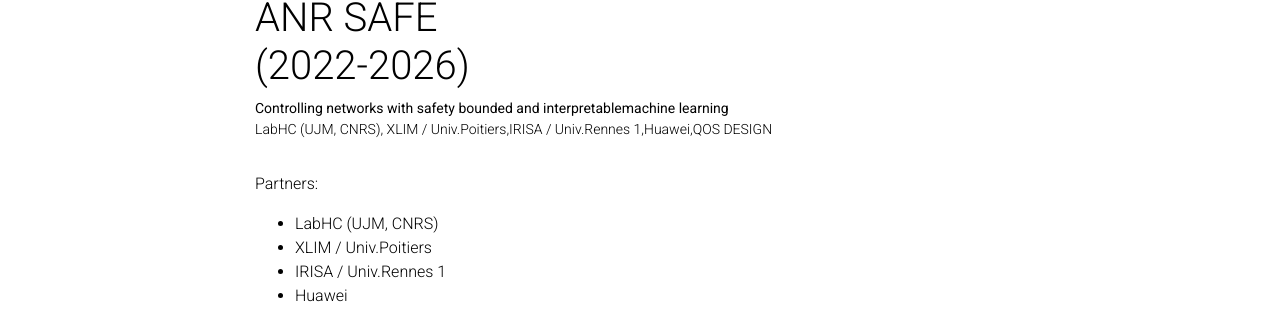
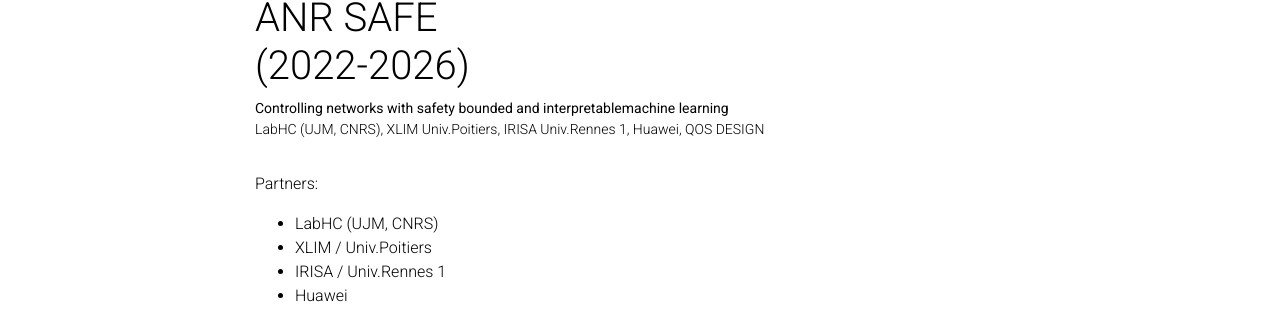
Before and after one commit to labhc-malice/labhc-malice.github.io, a Jekyll site: the page built from _projects/SAFE.md, in a window 1280 px wide and 1049 px high. Shown: the part 111-422 px from the top of the window. Built offline with Jekyll 4.4.1, drawn with Linux system fonts in a browser that asks for light colours; comment, search, counter and statistics services are not loaded; a style sheet for code colours, icons or effects is not loaded.

Commit message:
Update Safe description again

```diff
--- a/_projects/SAFE.md
+++ b/_projects/SAFE.md
@@ -1,7 +1,7 @@
 ---
 layout: page
 title: ANR SAFE <br/>(2022-2026)
-description: "<b> Controlling networks with safety bounded and interpretablemachine learning </b> <br/> LabHC (UJM, CNRS), XLIM / Univ.Poitiers,IRISA / Univ.Rennes 1,Huawei,QOS DESIGN"
+description: "<b> Controlling networks with safety bounded and interpretablemachine learning </b> <br/> LabHC (UJM, CNRS), XLIM Univ.Poitiers, IRISA Univ.Rennes 1, Huawei, QOS DESIGN"
 img: assets/img/project/logo-defaut-malice6.jpg
 importance: 1
 category: ongoing
```
